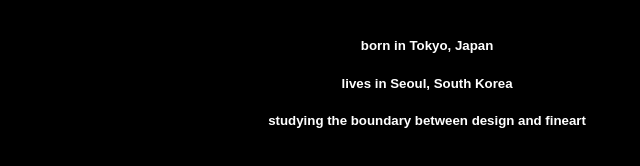
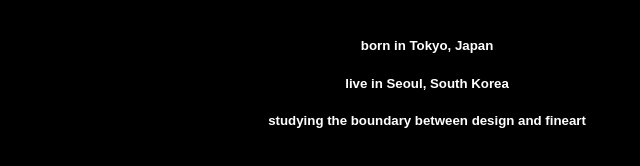
Before and after one commit to junyeolbaek/archive, a plain HTML site: page about.html in a window 1280 px wide. Shown: the part 140-306 px from the top of the page, 224-864 px from the left. Drawn offline with Linux system fonts and the light colour scheme.

Commit message:
Update about.html

```diff
--- a/about.html
+++ b/about.html
@@ -35,7 +35,7 @@
     <li><a href="contact.html">contact</a></li>
 
     <h5>&nbsp &nbsp &nbsp born in Tokyo, Japan</h5>
-    <h5>&nbsp &nbsp &nbsp lives in Seoul, South Korea</h5>
+    <h5>&nbsp &nbsp &nbsp live in Seoul, South Korea</h5>
     <h5>&nbsp &nbsp &nbsp studying the boundary between design and fineart</h5>
 
   </body>
```
